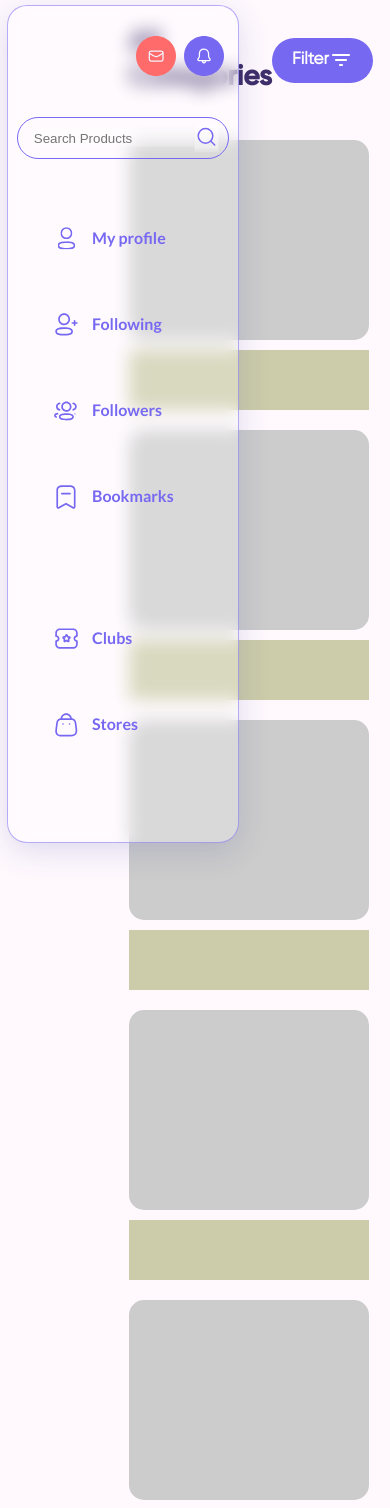
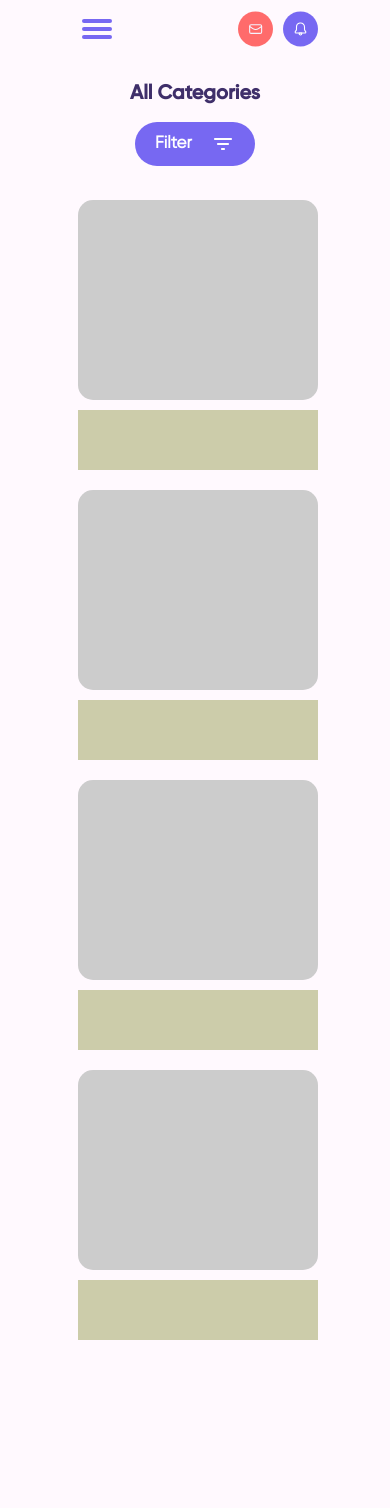
Before and after one commit to Ramengi-chawngthu/ZionFront, a React (Create React App) app: page /home in a window 390 px wide. Shown: the top 1508 px of the page. After the commit the page ends 1370 px from the top, so only its background shows below. Built offline with nearby package versions, Linux system fonts and the light colour scheme; a web font is replaced by a local one.

Commit message:
Adding mobile responsive sidebar

```diff
--- /dev/null
+++ b/src/Components/Home/Burger.js
@@ -0,0 +1,19 @@
+const burgerStyle = {
+  width: "30px",
+  height: "4px",
+  backgroundColor: "#7768F2",
+  margin: "4px",
+  borderRadius: "3px",
+};
+
+function Burger() {
+  return (
+    <>
+      <div style={burgerStyle}></div>
+      <div style={burgerStyle}></div>
+      <div style={burgerStyle}></div>
+    </>
+  );
+}
+
+export default Burger;
--- /dev/null
+++ b/src/Components/Home/Cards.js
@@ -0,0 +1,17 @@
+import React from "react";
+import useStyles from "./styles";
+
+function Cards() {
+  const classes = useStyles();
+  return (
+    <div className={classes.cardItems}>
+      <div className={classes.cardImg}></div>
+      <div className={classes.cardInfo}>
+        <div className={classes.cardInfoImg}></div>
+        <div className={classes.cardInfoTitle}></div>
+      </div>
+    </div>
+  );
+}
+
+export default Cards;
--- a/src/Components/Home/Main.js
+++ b/src/Components/Home/Main.js
@@ -1,85 +1,68 @@
-import React from "react";
+import React, { useState, useEffect } from "react";
 import useStyles from "./styles";
+
+import Burger from "./Burger";
+import Cards from "./Cards";
 import Filter from "../../Svg/HomeSvg/FilterSvg";
+import MessageSvg from "../../Svg/HomeSvg/MessageSvg";
+import NotificationsSvg from "../../Svg/HomeSvg/NotificationsSvg";
 
 function Main() {
+  const [toggleSidebar, SettoggleSidebar] = useState(false);
+  useEffect(() => {
+    console.log(toggleSidebar);
+  }, [toggleSidebar]);
   const classes = useStyles();
   return (
-    <div className={classes.main}>
-      <header className={classes.header}>
-        <h1>All Categories</h1>
-        <button className={classes.headerButton}>
-          <h1>Filter</h1>
-          <Filter />
-        </button>
-      </header>
+    <>
+      <div className={classes.main}>
+        {toggleSidebar && (
+          <div style={{ height: "100vh", width: "100vw" }}>
+            <div
+              onClick={() => {
+                SettoggleSidebar((val) => !val);
+              }}
+            >
+              <Burger />
+            </div>
 
-      <div className={classes.gridMain}>
-        <div className={classes.cardItems}>
-          <div className={classes.cardImg}></div>
-          <div className={classes.cardInfo}>
-            <div className={classes.cardInfoImg}></div>
-            <div className={classes.cardInfoTitle}></div>
+            <p>To be implemented later</p>
           </div>
-        </div>
+        )}
+        <header className={classes.header}>
+          <div className={classes.mainNavbar}>
+            <div className={classes.mainNavbarContainer}>
+              <div
+                className={classes.mainNavbarBurger}
+                onClick={() => {
+                  SettoggleSidebar((val) => !val);
+                }}
+              >
+                <Burger />
+              </div>
+              <div className={classes.mainNavbarIcons}>
+                <MessageSvg />
+                <NotificationsSvg />
+              </div>
+            </div>
+          </div>
 
-        <div className={classes.cardItems}>
-          <div className={classes.cardImg}></div>
-          <div className={classes.cardInfo}>
-            <div className={classes.cardInfoImg}></div>
-            <div className={classes.cardInfoTitle}></div>
-          </div>
-        </div>
+          <h1>All Categories</h1>
 
-        <div className={classes.cardItems}>
-          <div className={classes.cardImg}></div>
-          <div className={classes.cardInfo}>
-            <div className={classes.cardInfoImg}></div>
-            <div className={classes.cardInfoTitle}></div>
-          </div>
-        </div>
+          <button className={classes.headerButton}>
+            <h1>Filter</h1>
+            <Filter />
+          </button>
+        </header>
 
-        <div className={classes.cardItems}>
-          <div className={classes.cardImg}></div>
-          <div className={classes.cardInfo}>
-            <div className={classes.cardInfoImg}></div>
-            <div className={classes.cardInfoTitle}></div>
-          </div>
-        </div>
-
-        <div className={classes.cardItems}>
-          <div className={classes.cardImg}></div>
-          <div className={classes.cardInfo}>
-            <div className={classes.cardInfoImg}></div>
-            <div className={classes.cardInfoTitle}></div>
-          </div>
-        </div>
-
-        <div className={classes.cardItems}>
-          <div className={classes.cardImg}></div>
-          <div className={classes.cardInfo}>
-            <div className={classes.cardInfoImg}></div>
-            <div className={classes.cardInfoTitle}></div>
-          </div>
-        </div>
-
-        <div className={classes.cardItems}>
-          <div className={classes.cardImg}></div>
-          <div className={classes.cardInfo}>
-            <div className={classes.cardInfoImg}></div>
-            <div className={classes.cardInfoTitle}></div>
-          </div>
-        </div>
-
-        <div className={classes.cardItems}>
-          <div className={classes.cardImg}></div>
-          <div className={classes.cardInfo}>
-            <div className={classes.cardInfoImg}></div>
-            <div className={classes.cardInfoTitle}></div>
-          </div>
+        <div className={classes.gridMain}>
+          <Cards />
+          <Cards />
+          <Cards />
+          <Cards />
         </div>
       </div>
-    </div>
+    </>
   );
 }
 
--- a/src/Components/Home/styles.js
+++ b/src/Components/Home/styles.js
@@ -217,6 +217,10 @@ const useStyles = makeStyles((theme) => ({
     },
   },
 
+  mainNavbar: {
+    display: "none",
+  },
+
   headerButton: {
     padding: "0 20px",
     cursor: "pointer",
@@ -336,6 +340,68 @@ const useStyles = makeStyles((theme) => ({
       width: "90%",
     },
   },
+
+  "@media (max-width: 960px)": {
+    sidebar: {
+      display: "none",
+    },
+
+    main: {
+      margin: "0 auto",
+    },
+
+    header: {
+      display: "flex",
+      flexDirection: "column",
+      alignItems: "center",
+      margin: "0 auto",
+      marginBottom: 60,
+
+      "& >:nth-child(2)": {
+        fontSize: 20,
+        padding: 5,
+        marginTop: 20,
+      },
+    },
+
+    mainNavbar: {
+      width: "100%",
+      display: "block",
+    },
+
+    mainNavbarContainer: {
+      width: "90%",
+      maxWidth: 320,
+      minWidth: 240,
+      display: "flex",
+      justifyContent: "space-between",
+      alignItems: "center",
+      margin: "0 auto",
+    },
+
+    mainNavbarBurger: {
+      cursor: "pointer",
+    },
+
+    headerButton: {
+      padding: "10px 20px",
+      marginTop: 10,
+    },
+
+    mainNavbarIcons: {
+      "& svg": {
+        width: 35,
+        paddingTop: "5px",
+        marginLeft: 10,
+        cursor: "pointer",
+      },
+    },
+
+    gridMain: {
+      minWidth: 0,
+      paddingBottom: 30,
+    },
+  },
 }));
 
 export default useStyles;
```
